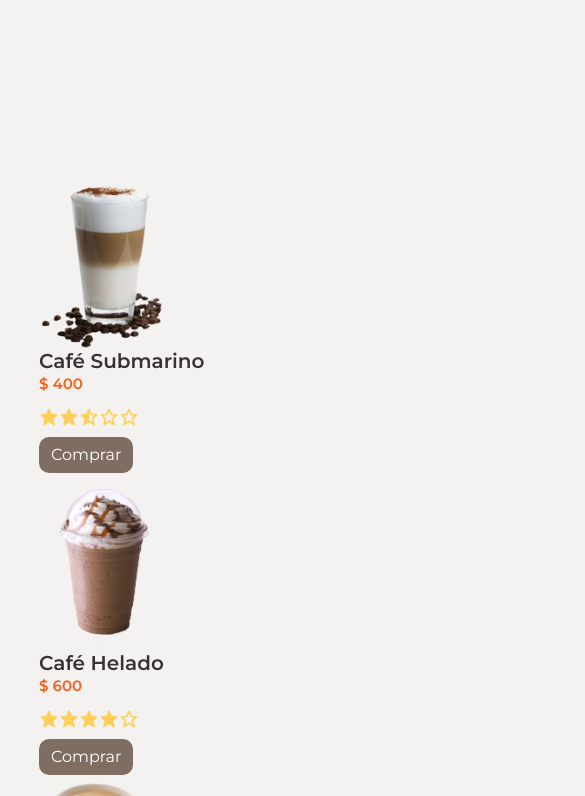
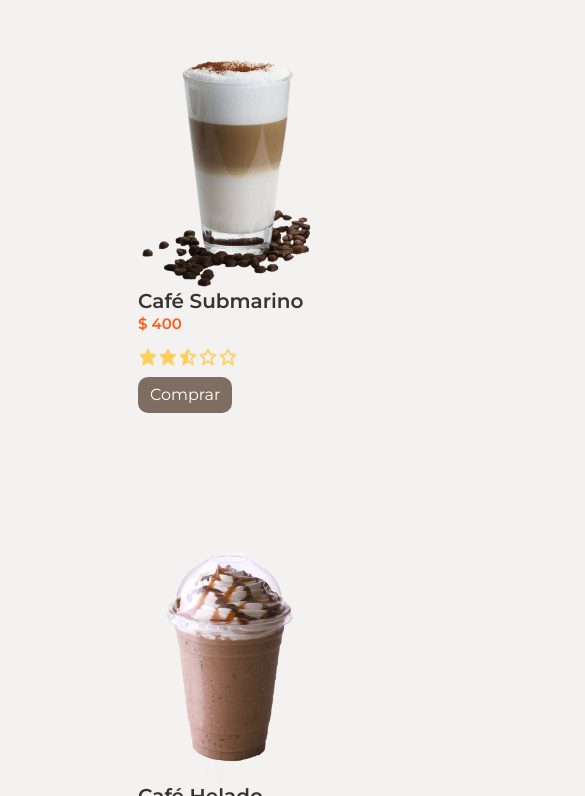
Before and after one commit to feruzu/MyCoffe, a plain HTML site: page index.html in a window 390 px wide. Shown: the part 1204-2000 px from the top of the page, 585 px wide, since content can reach past the window. Drawn offline with Linux system fonts and the light colour scheme.

Commit message:
Estilos de productos

```diff
--- a/sass/main.scss
+++ b/sass/main.scss
@@ -135,20 +135,13 @@ main {
 
 #productos {
     margin-inline: 10%;
-    display: flex;
-    justify-content: center;
-    align-items: center;
 }
 
-#productos .card {
-    width: 30%;
-    height: 30%;
-    margin-top: -250px;
-    background-color: var(--color-fondo);
-    border: none;
+div#card.row {
+    margin-top: -150px;
     justify-content: center;
-    display: flex;
-    align-items: center;
+    gap: 120px;
+    padding: 20px;
 }
 
 #productos h5.card-title{
@@ -166,17 +159,6 @@ main {
     background: var(--color-cafe);
 }
 
-#productos img {
-    width: 40%;
-}
-
-div.card {
-    justify-content: center;
-    display: flex;
-    height: 300px;
-}
-
-
 h2#cafes {
    padding: 50px 20px 40px 20px;
 }
@@ -189,11 +171,16 @@ div#estrellas {
     display: flex;
 }
 
+article.col-lg-4.col-md-4 {
+    width: 200px;
+}
+
+
 /* Section Inicio*/
 
 #titulo {
     margin-top: 10vh;
-    margin-left: 310px;
+    margin-left: 380px;
     font-size: 80px;
 }
 
@@ -208,6 +195,7 @@ span {
 
 #inicio div {
     display: flex;
+    gap: 30px;
 }
 
 #inicio div {
@@ -222,3 +210,33 @@ span {
     font-size: 20px;
     font-weight: 400;
 }
+
+
+
+/*  Responsive */
+
+@media (max-width: 992px){
+
+    #inicio div {
+        display: block;
+    }
+
+   h1#titulo {
+        margin: 0 auto;
+    }
+
+    #inicio img {
+        display: flex;
+        margin: 0 auto;
+        margin-top: 30px;
+    }
+
+    #inicio h2 {
+        margin-top: 40px;
+        margin-left: 55px;
+    }
+
+    div#card.row {
+        margin-left: 50px;
+    }
+}
```
Also changed, not shown: css/main.css.
